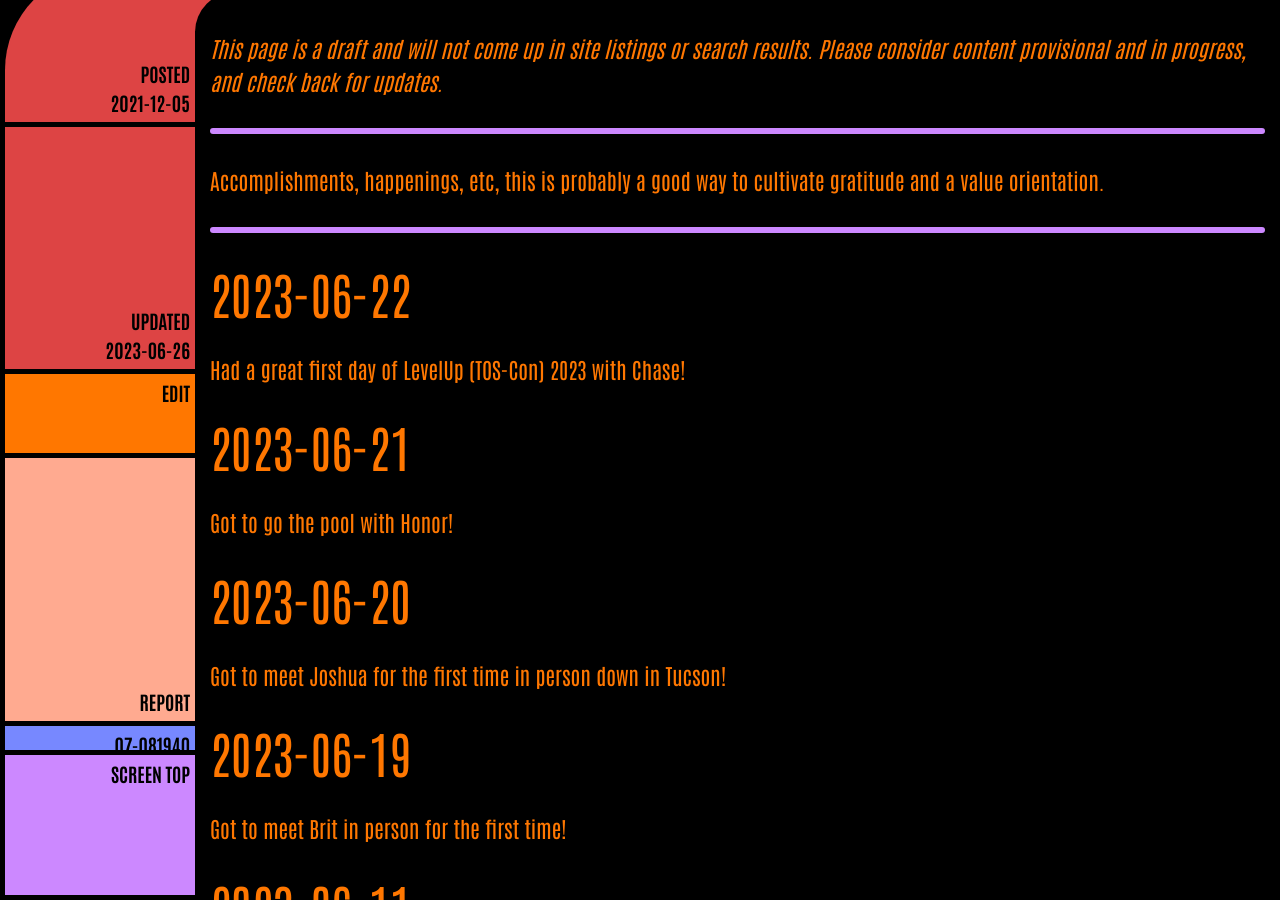
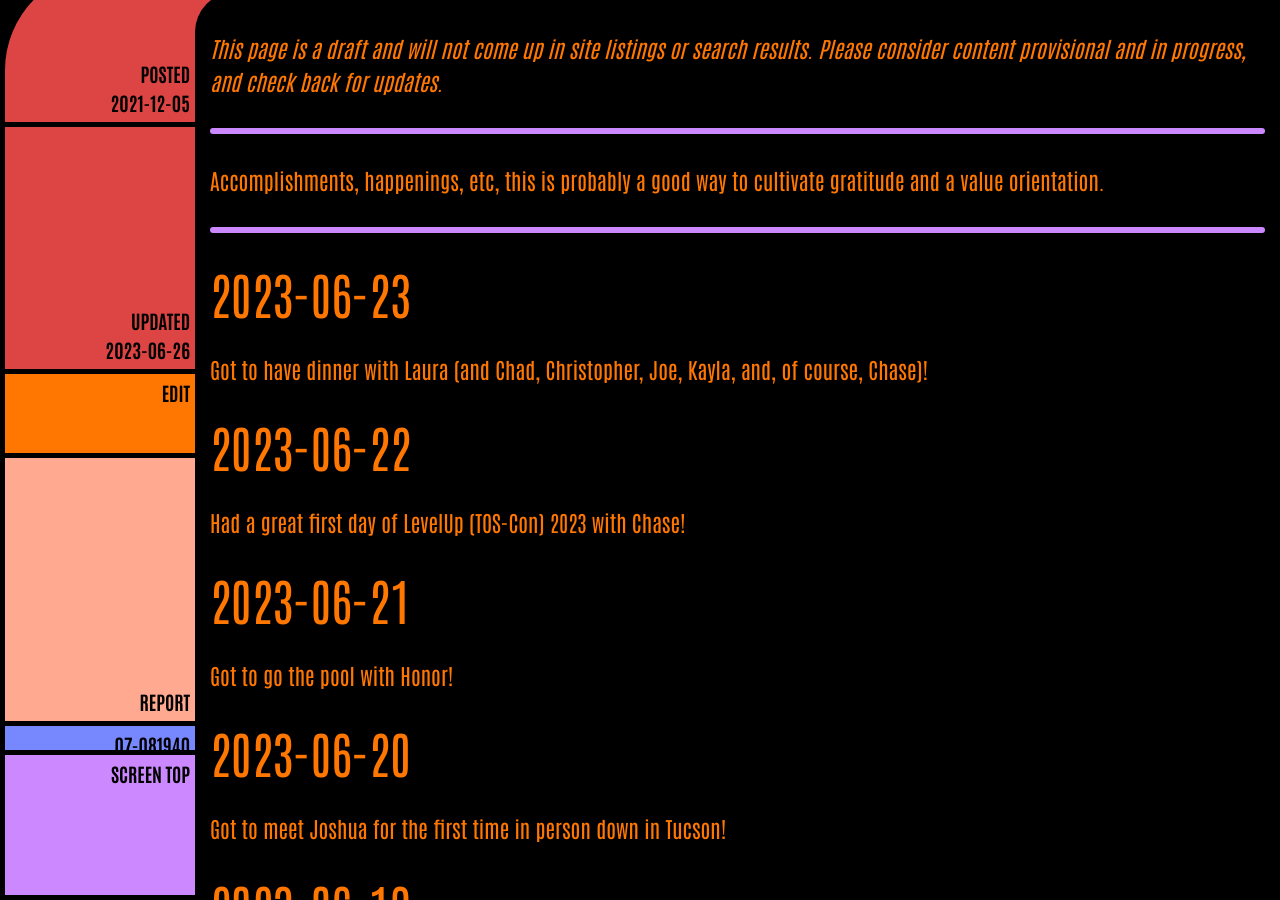
Before and after one commit to ArthurZey/arthurzey.github.io, a Jekyll site: the page built from _pages/one-good-thing.md, in a window 1280 px wide and 900 px high, scrolled down 333 px. Built offline with Jekyll 4.4.1, drawn with Linux system fonts in a browser that asks for light colours.

Commit message:
added 2023-06-23

```diff
--- a/_pages/one-good-thing.md
+++ b/_pages/one-good-thing.md
@@ -2,12 +2,15 @@
 title: One Good Thing
 description: "Accomplishments, happenings, etc, this is probably a good way to cultivate gratitude and a value orientation."
 date: "2021-12-05"
-last_modified_at: "2023-06-26T01:53:25+00:00"
+last_modified_at: "2023-06-26T18:29:53+00:00"
 tags:
   - happenings
   - draft
 sitemap: false
 ---
+
+## 2023-06-23
+Got to have dinner with Laura (and Chad, Christopher, Joe, Kayla, and, of course, Chase)!
 
 ## 2023-06-22
 Had a great first day of LevelUp (TOS-Con) 2023 with Chase!
```
